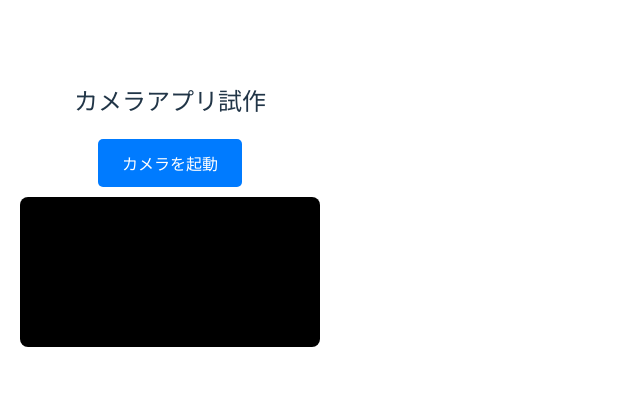
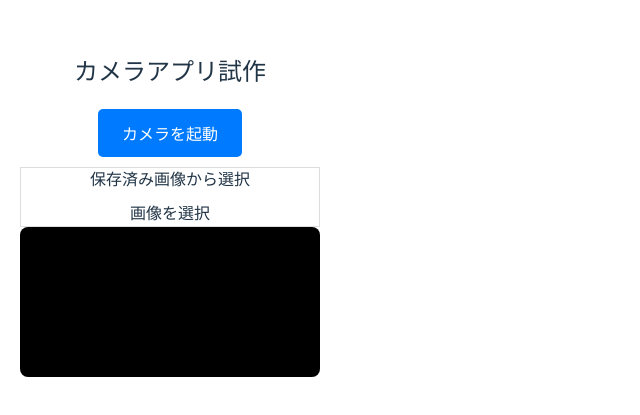
Before and after one commit to smilaxx/keiba, a React (Vite) app in the folder frontend/: page / in a window 1280 px wide. Shown: the part 191-606 px from the top of the page, without its empty margins (0-640 px from the left). Built offline with nearby package versions, Linux system fonts and the light colour scheme.

Commit message:
layout崩れ

```diff
--- a/frontend/src/App.jsx
+++ b/frontend/src/App.jsx
@@ -41,6 +41,19 @@ function App() {
     }
   };
 
+  const handleFileSelect = (event) => {
+    const file = event.target.files[0];
+    if (!file) return;
+
+    const reader = new FileReader();
+    reader.onload = (e) => {
+      setCaputuredImage(e.target.result);
+      setUploadStatus("画像を選択。送信ボタンを押して");
+    };
+    reader.readAsDataURL(file);
+  }
+
+
   const uploadImage = async () => {
     if (!capturedImage) return;
 	  setUploadStatus("送信中");
@@ -79,6 +92,13 @@ function App() {
         )}
       </div>
 
+      {/*画像を選択する*/}
+      <div style={{ border: '1px solid #ddd'}}>
+	  <p style={{ margin: '0 0 10px 0'}}>保存済み画像から選択</p>
+	  画像を選択
+	  <input type='file' accept="image/*" onChange={handleFileSelect} style={{ display: 'none'}} />
+      </div>
+
       <video
         ref={videoRef}
         autoPlay
```
